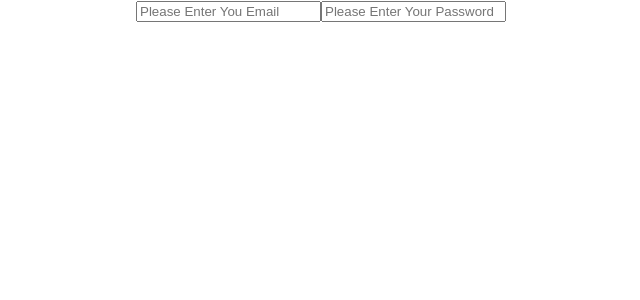
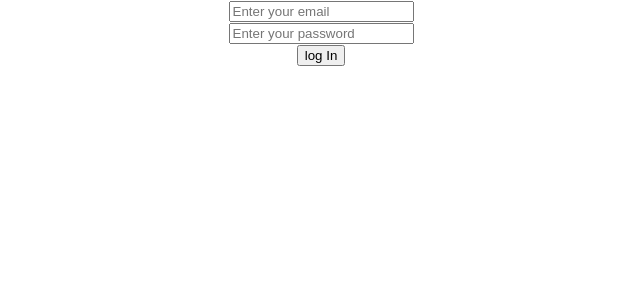
Before and after one commit to CsdSreekanta/email-password-auth, a React (Create React App) app: page / in a window 1280 px wide. Shown: the top 300 px of the page, without its empty margins (319-959 px from the left). Built offline with nearby package versions, Linux system fonts and the light colour scheme.

Commit message:
form added

```diff
--- a/package.json
+++ b/package.json
@@ -6,8 +6,10 @@
     "@testing-library/jest-dom": "^5.16.5",
     "@testing-library/react": "^13.4.0",
     "@testing-library/user-event": "^13.5.0",
+    "bootstrap": "^5.2.1",
     "firebase": "^9.10.0",
     "react": "^18.2.0",
+    "react-bootstrap": "^2.5.0",
     "react-dom": "^18.2.0",
     "react-scripts": "5.0.1",
     "web-vitals": "^2.1.4"
--- a/src/App.js
+++ b/src/App.js
@@ -1,16 +1,31 @@
+import "./App.css";
+import app from "./firebase.init";
+import { getAuth } from "firebase/auth";
 
-import './App.css';
-import app from './firebase.init';
-import { getAuth} from "firebase/auth";
-
-const auth = getAuth(app)
+const auth = getAuth(app);
 
 function App() {
+  const handleEmailBlur = (event) => {
+    console.log(event.target.value);
+  };
+
+  const handlePasswordBlur = (event) => {
+    console.log(event.target.value);
+  };
+
+  const handleOnSubmit = (event) => {
+
+    event.preventDefault()
+    console.log("form submitted");
+  };
   return (
     <div className="App">
-      <form>
-        <input type="text" placeholder='Please Enter You Email' />
-        <input type="password" placeholder='Please Enter Your Password' />
+      <form onSubmit={handleOnSubmit}>
+        <input onBlur={handleEmailBlur} type="email" placeholder="Enter your email" />
+        <br />
+        <input onBlur={handlePasswordBlur} type="password" placeholder="Enter your password" />
+        <br />
+        <input type="submit" value="log In" />
       </form>
     </div>
   );
```
Also changed, not shown: 1 other file (tests, documents, lock files or other folders).
